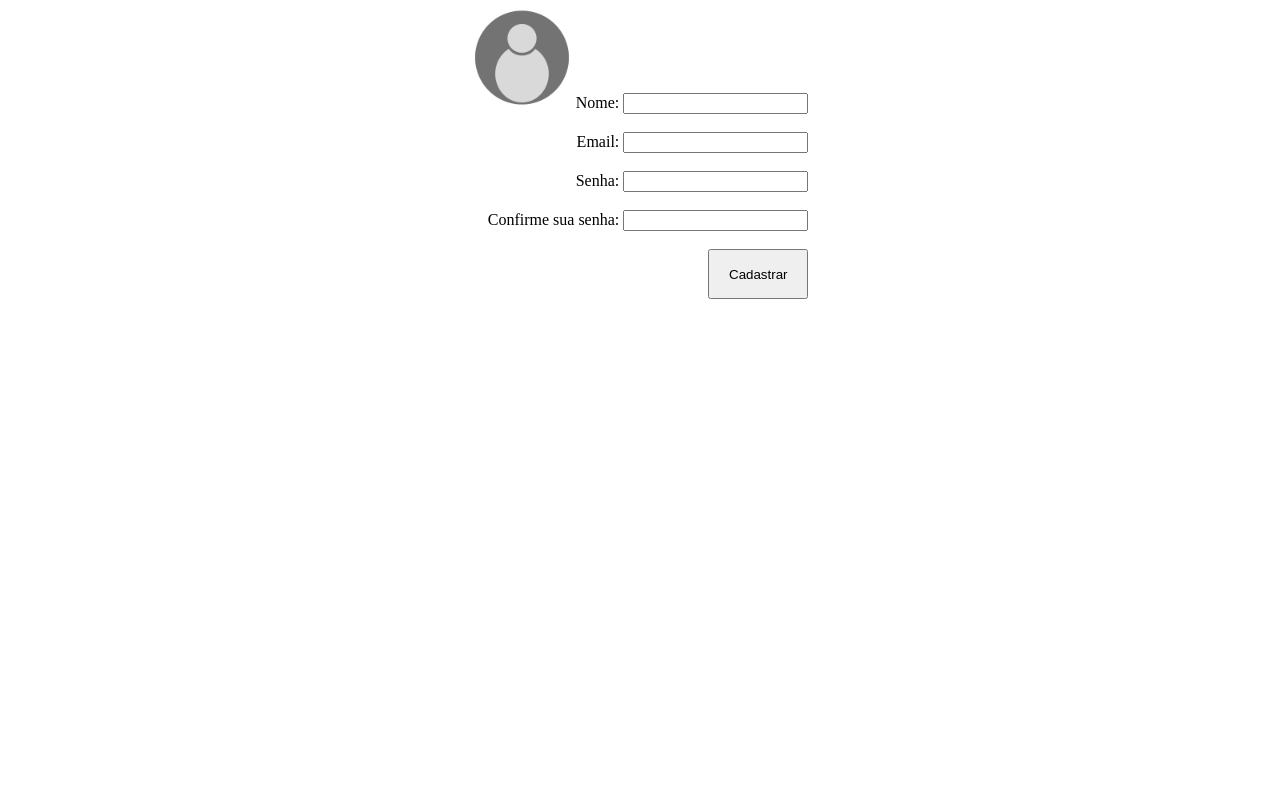
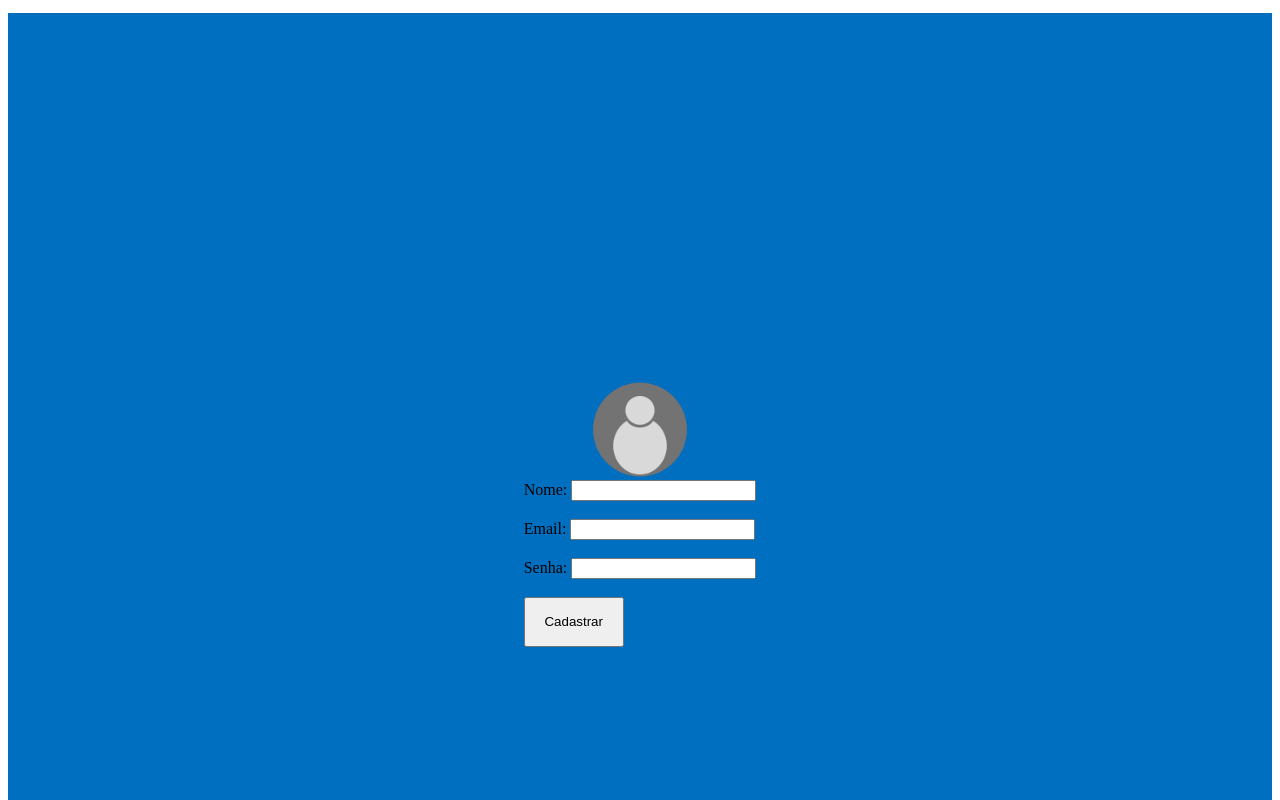
Before and after one commit to Dutrasilvathiago/sistema-ocorr-ncia, a plain HTML site: page cadastro.html in a window 1280 px wide. Shown: the top 800 px of the page. Drawn offline with Linux system fonts and the light colour scheme.

Commit message:
Add files via upload

```diff
--- a/cadastro.html
+++ b/cadastro.html
@@ -7,19 +7,22 @@
     <title>Cadastro de Produtos</title>
 </head>
 <body>
-     <div>
+    <header>
+    </header>
+     <div class="caixa1">
+        <img src="imagens/perfil.png" alt="">
         <form id="formularioProduto">
-                <img src="imagens/perfil.png" alt="">
+
                 <label for="nomeProduto">Nome:</label>
                 <input type="text" id="nomeProduto" name="nomeProduto"><br><br>
                 <label for="nomeProduto">Email:</label>
                 <input type="email" id="nomeProduto" name="nomeProduto"><br><br>
                 <label for="nomeProduto">Senha:</label>
                 <input type="password" id="nomeProduto" name="nomeProduto"><br><br>
-                <label for="nomeProduto">Confirme sua senha:</label>
-                <input type="password" id="nomeProduto" name="nomeProduto"><br><br>
                 <button type="button" onclick="adicionarProduto()">Cadastrar</button>
         </form>
     </div>
 </body>
+<footer>
+</footer>
 </html>
--- a/style.css
+++ b/style.css
@@ -1,9 +1,12 @@
-div{
-    text-align: right;
+.caixa1{
+
     display: flex; /* declarar o flexbox */
-    flex-direction: row; /* alinhamento por linha ou horizontal */
-    justify-content: space-around; /* centralizcao dos elementos */
-    align-items: baseline; /* posicionamento perpendicular */
+    flex-direction: column; /* alinhamento por linha ou horizontal */
+    justify-content: center; /* centralizcao dos elementos */
+    align-items: center;
+    grid-area: b;
+    background-color: #006fbf;
+    width: auto;
 }
 button{
     height: 50px;
@@ -11,4 +14,22 @@
 }
 img{
     width: 100px;
+    grid-area: b;
 }
+body{
+    display: grid;
+    grid-template-areas:
+    "a"
+    "b"
+    "c";
+    grid-gap: 5px;
+    grid-template-rows: auto 1000px auto;
+}
+header{
+    grid-area: a;
+    background-color: red;
+}
+footer{
+    grid-area: c;
+    background-color: blue;
+}
```
